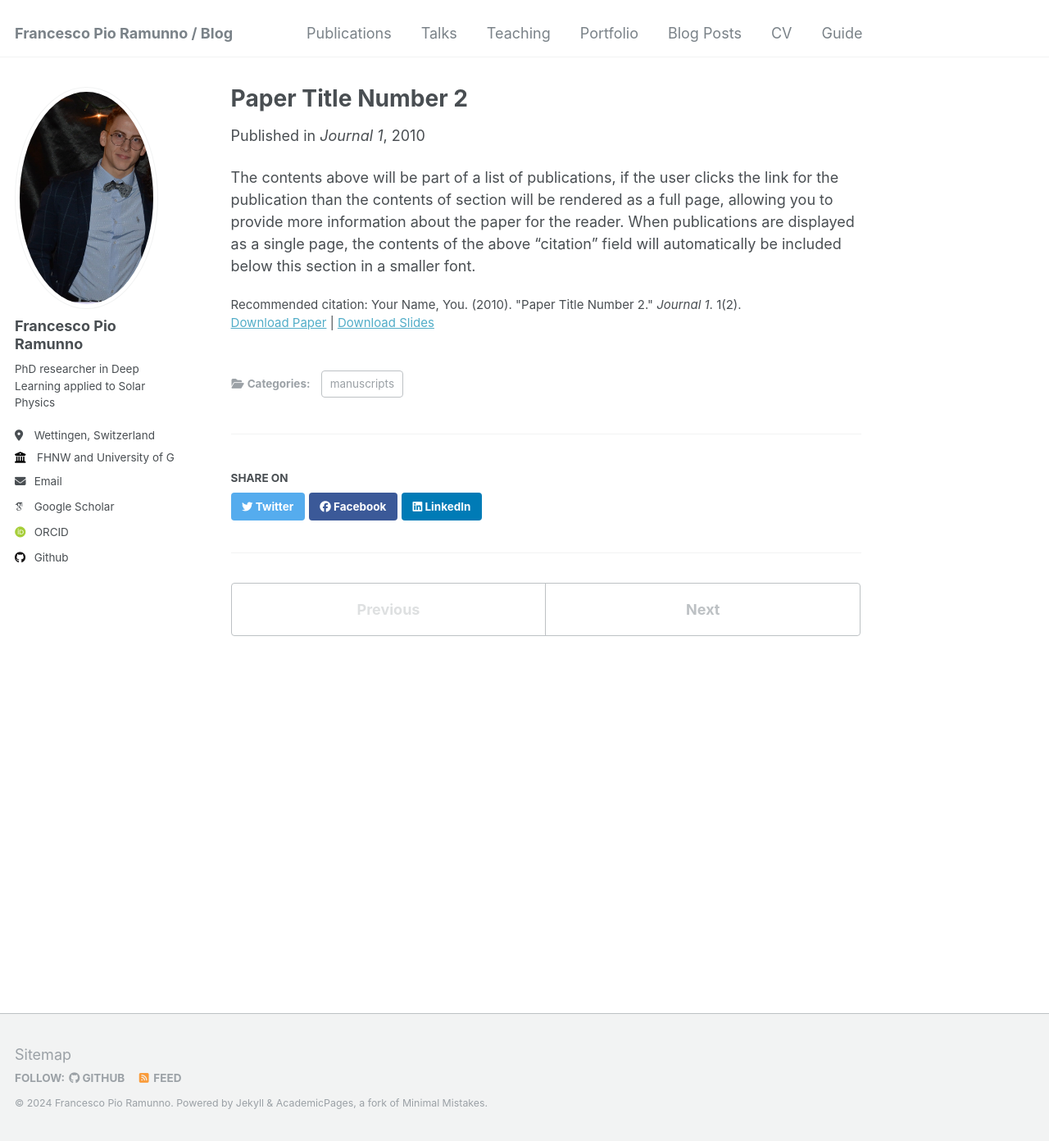
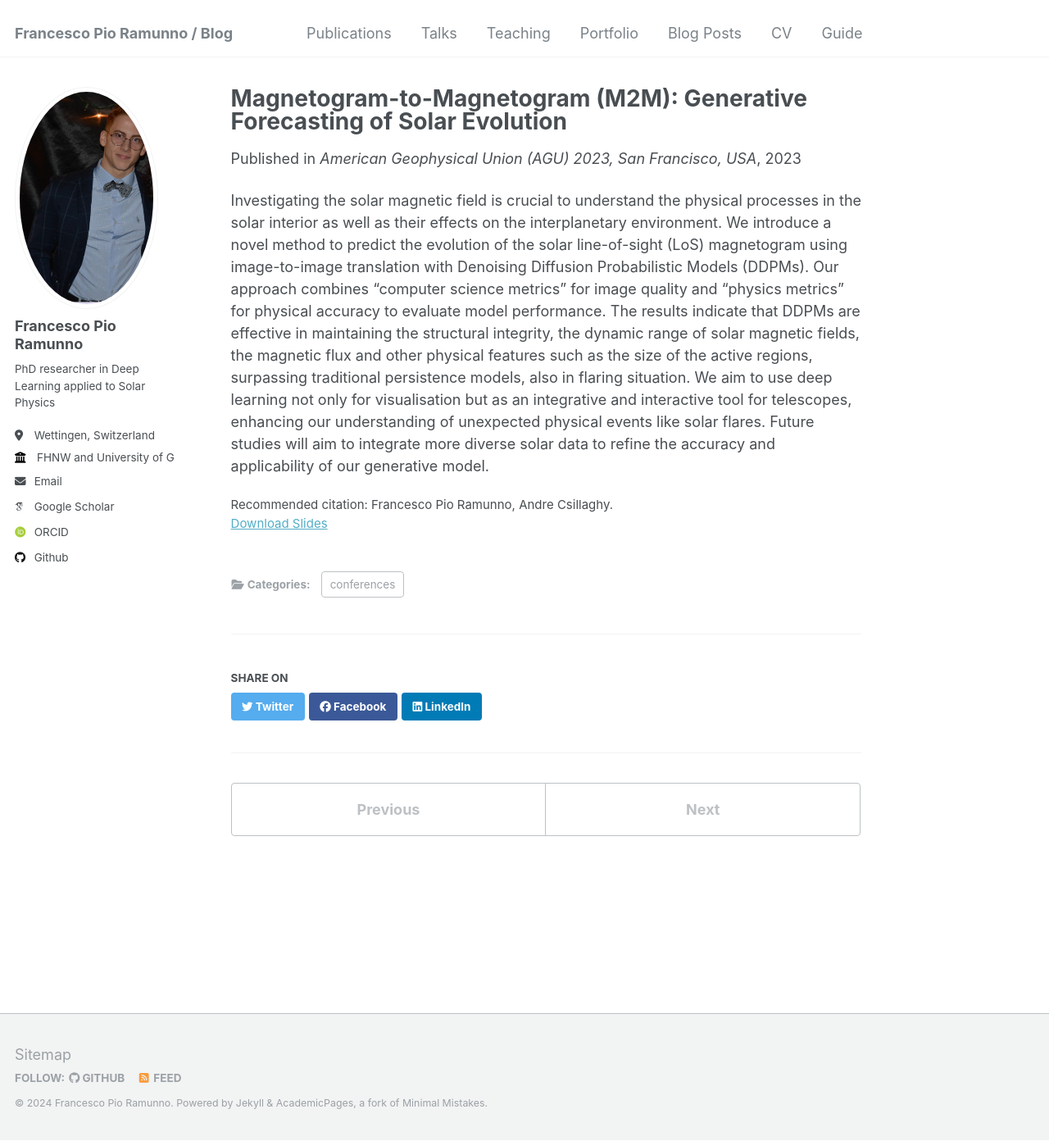
Before and after one commit to fpramunno/fpramunno.github.io, a Jekyll site: the page built from _publications/2010-10-01-paper-title-number-2.md, in a window 1280 px wide and 1392 px high. Shown: the whole window at 82% size. Built offline with Jekyll 4.4.1, drawn with Linux system fonts in a browser that asks for light colours; some web fonts are replaced.

Commit message:
Update 2010-10-01-paper-title-number-2.md

```diff
--- a/_publications/2010-10-01-paper-title-number-2.md
+++ b/_publications/2010-10-01-paper-title-number-2.md
@@ -1,14 +1,13 @@
 ---
-title: "Paper Title Number 2"
+title: "Magnetogram-to-Magnetogram (M2M): Generative Forecasting of Solar Evolution"
 collection: publications
-category: manuscripts
-permalink: /publication/2010-10-01-paper-title-number-2
-excerpt: 'This paper is about the number 2. The number 3 is left for future work.'
-date: 2010-10-01
-venue: 'Journal 1'
-slidesurl: 'http://academicpages.github.io/files/slides2.pdf'
-paperurl: 'http://academicpages.github.io/files/paper2.pdf'
-citation: 'Your Name, You. (2010). &quot;Paper Title Number 2.&quot; <i>Journal 1</i>. 1(2).'
+category: conferences
+permalink: /publication/2024-02-17-paper-title-number-4
+date: 2023/12/11
+excerpt: ''
+venue: 'American Geophysical Union (AGU) 2023, San Francisco, USA'
+slidesurl: 'http://fpramunno.github.io/files/AGU_conference (1).pdf'
+citation: 'Francesco Pio Ramunno, Andre Csillaghy.'
 ---
 
-The contents above will be part of a list of publications, if the user clicks the link for the publication than the contents of section will be rendered as a full page, allowing you to provide more information about the paper for the reader. When publications are displayed as a single page, the contents of the above "citation" field will automatically be included below this section in a smaller font.
+Investigating the solar magnetic field is crucial to understand the physical processes in the solar interior as well as their effects on the interplanetary environment. We introduce a novel method to predict the evolution of the solar line-of-sight (LoS) magnetogram using image-to-image translation with Denoising Diffusion Probabilistic Models (DDPMs). Our approach combines "computer science metrics" for image quality and "physics metrics" for physical accuracy to evaluate model performance. The results indicate that DDPMs are effective in maintaining the structural integrity, the dynamic range of solar magnetic fields, the magnetic flux and other physical features such as the size of the active regions, surpassing traditional persistence models, also in flaring situation. We aim to use deep learning not only for visualisation but as an integrative and interactive tool for telescopes, enhancing our understanding of unexpected physical events like solar flares. Future studies will aim to integrate more diverse solar data to refine the accuracy and applicability of our generative model.
```
